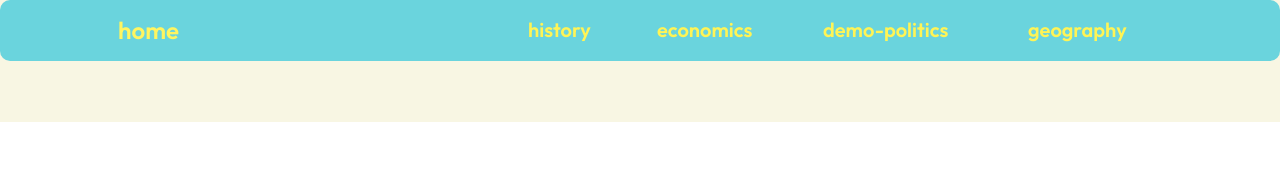
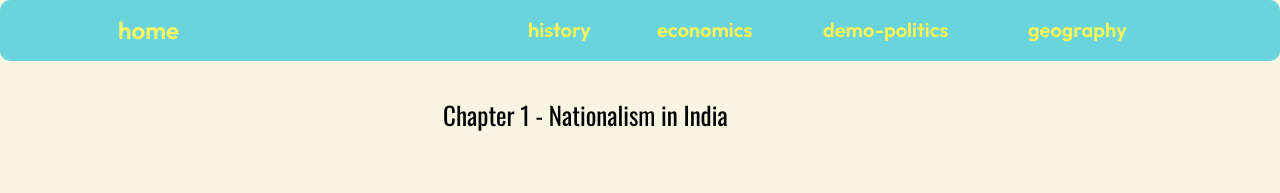
Before and after one commit to Sohan-Yo/Digital-portfolio, a website: page public/hist.html in a window 1280 px wide. Drawn offline with nearby package versions, Linux system fonts and the light colour scheme.

Commit message:
Other pages 2.0

```diff
--- /dev/null
+++ b/public/extra.css
@@ -0,0 +1,25 @@
+body{
+    background-color: #F8F6E3;
+}
+
+.chapter{
+    width: 394px;
+    height: 82px;
+    font-size: inherit;
+    line-height: 189%;
+    font-weight: 400;
+    font-size: 25px;
+    font-family: var(--font-oswald);
+    max-width: 100%;
+    margin-top: 30px;
+}
+.mainSec{
+    display: flex;
+    justify-content: center;
+}
+
+.mainImg{
+
+    width: 1000px;
+    height: 200px;
+}
--- a/public/hist.html
+++ b/public/hist.html
@@ -7,6 +7,7 @@
 
     <link rel="stylesheet" href="../global.css" />
     <link rel="stylesheet" href="../index.css" />
+    <link rel="stylesheet" href="./extra.css">
     <link
       rel="stylesheet"
       href="https://fonts.googleapis.com/css2?family=Outfit:wght@400;600;700&display=swap"
@@ -17,7 +18,6 @@
     />
 </head>
 <body>
-    <div class="desktop-2">
         <header class="navbar">
           <div class="navbar-child"></div>
           <a class="home history" href="../index.html">Home</b>
@@ -32,5 +32,9 @@
             <a class="geography" id="geo" href="./geo.html">Geography</a>
           </nav>
         </header>
+<div class="mainSec">
+    <h1 class="chapter">Chapter 1 - Nationalism in India</h1>
+
+</div>
 </body>
 </html>
```
Also changed, not shown: public/dp.html (+0 -1 lines), public/eco.html (+0 -1 lines), public/geo.html (+1 -1 lines).
